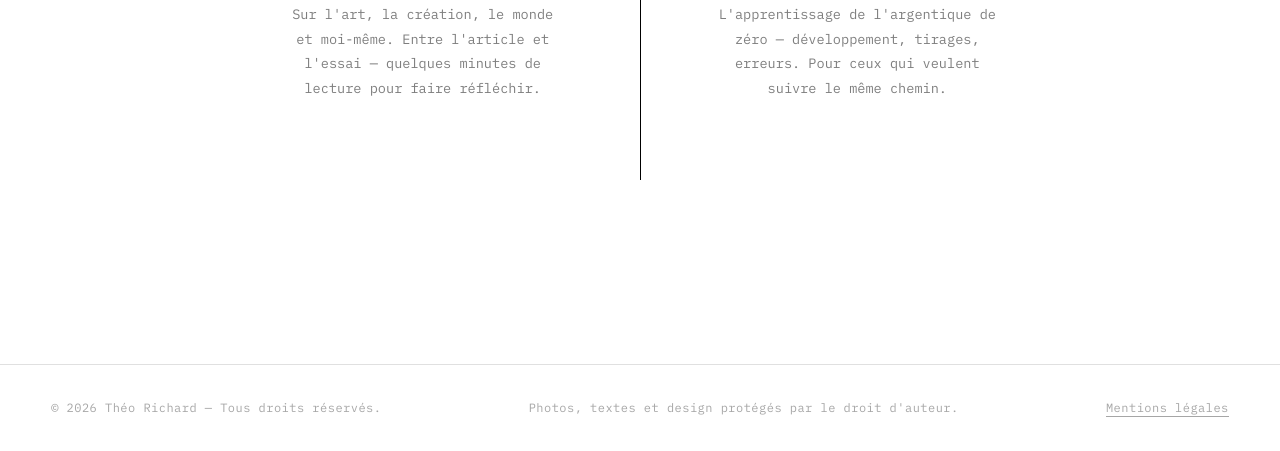
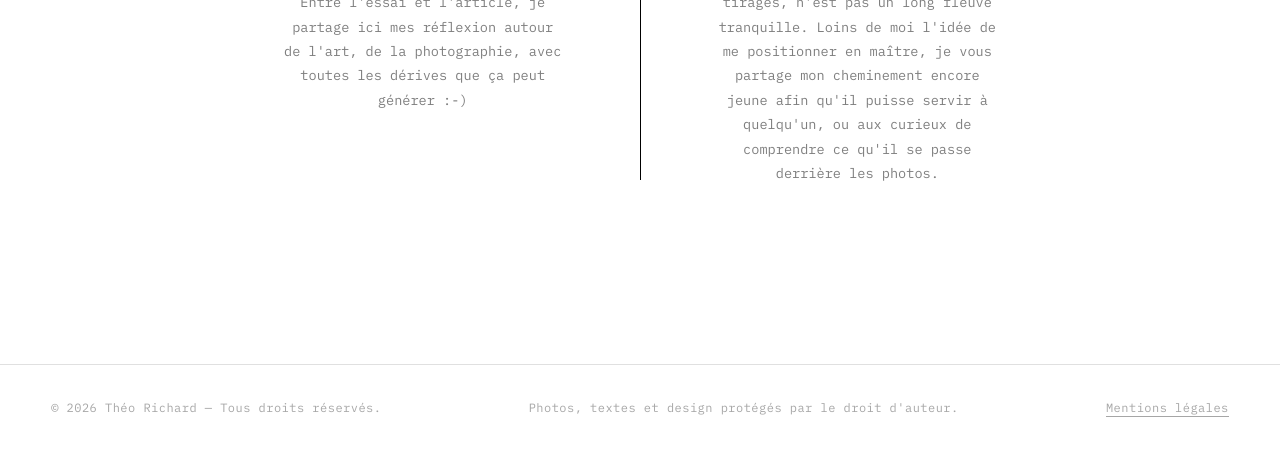
Before and after one commit to theorichardbc-arch/theorichardbc-arch.github.io, a plain HTML site: page ecriture.html in a window 1280 px wide. Shown: the part 436-887 px from the top of the page. Drawn offline with Linux system fonts and the light colour scheme.

Commit message:
Update ecriture.html

```diff
--- a/ecriture.html
+++ b/ecriture.html
@@ -28,14 +28,15 @@
 
   <a href="reflexions.html" class="ecriture-col">
     <h2>Réflexions</h2>
-    <p>Sur l'art, la création, le monde et moi-même. Entre l'article et l'essai — quelques minutes de lecture pour faire réfléchir.</p>
+    <p>Entre l'essai et l'article, je partage ici mes réflexion autour de l'art, de la photographie, avec toutes les dérives que ça peut générer :-)</p>
   </a>
 
   <div class="ecriture-divider"></div>
 
   <a href="carnet.html" class="ecriture-col">
     <h2>Carnet de labo</h2>
-    <p>L'apprentissage de l'argentique de zéro — développement, tirages, erreurs. Pour ceux qui veulent suivre le même chemin.</p>
+    <p>L'apprentissage de la photographie argentique, qu'on parle de prise de vues ou de développement et de tirages, n'est pas un long fleuve tranquille.
+      Loins de moi l'idée de me positionner en maître, je vous partage mon cheminement encore jeune afin qu'il puisse servir à quelqu'un, ou aux curieux de comprendre ce qu'il se passe derrière les photos.</p>
   </a>
 
 </div>
```
